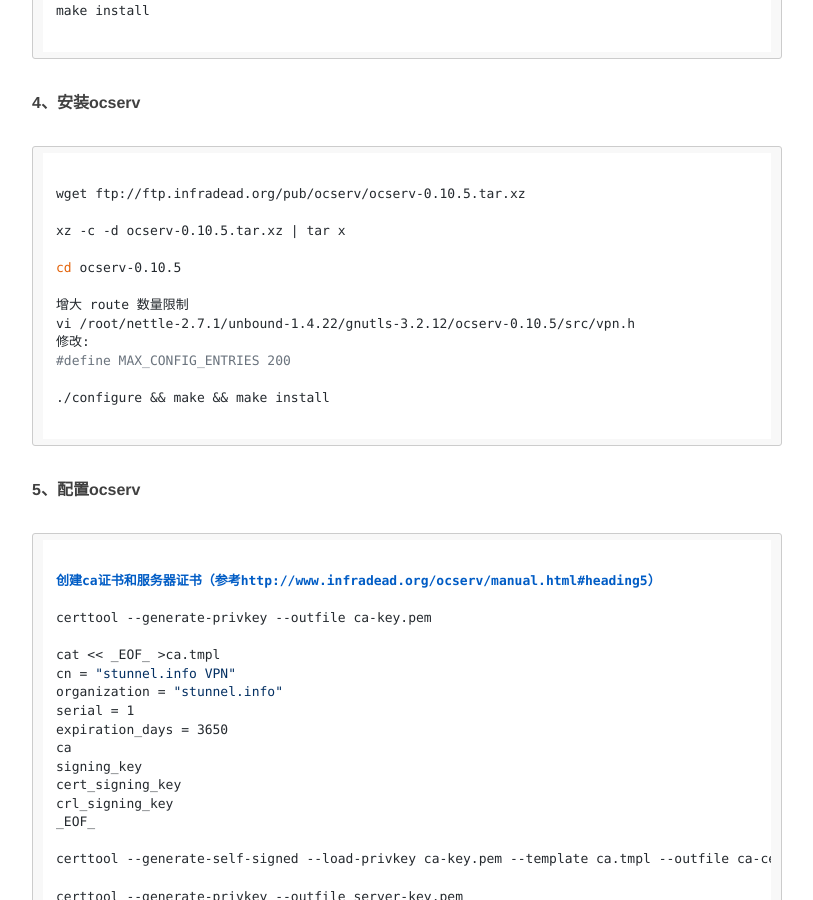
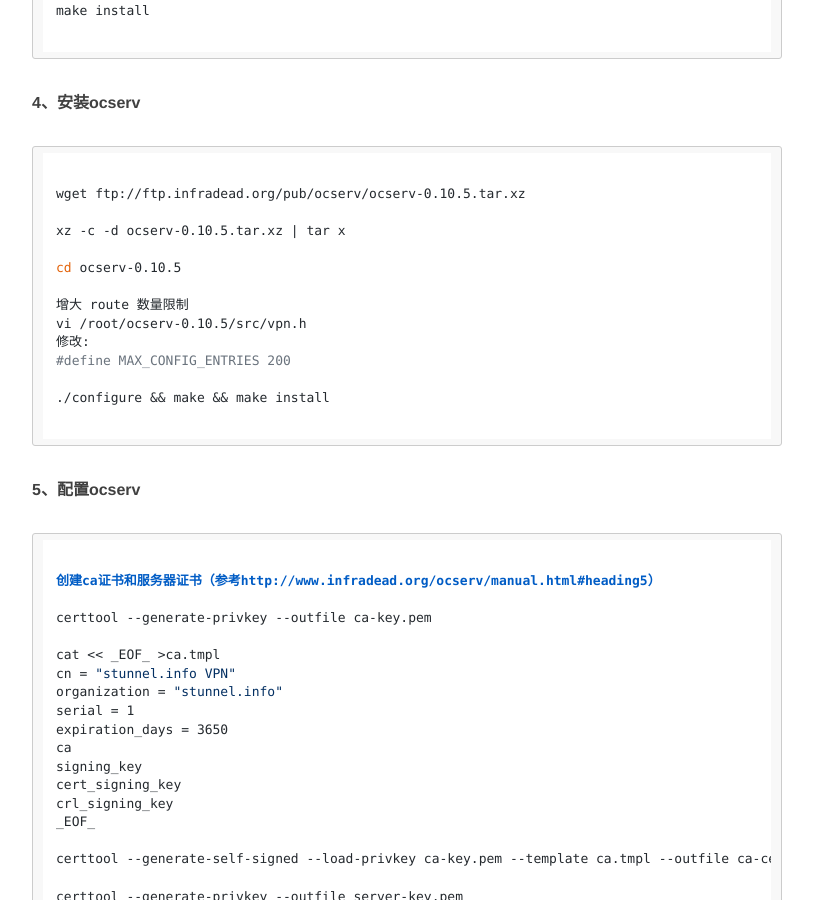
Before and after one commit to EwanZhang/EwanZhang, a Jekyll site: the page built from _posts/2015-07-04-centos6配置anyconnect.md, in a window 1280 px wide and 900 px high, scrolled down 1929 px. Shown: the whole window, without its empty margins (233-1046 px from the left). Built offline with Jekyll 4.4.1, drawn with Linux system fonts in a browser that asks for light colours; nearby versions of some CDN libraries; comment, search, counter and statistics services are not loaded.

Commit message:
Update 2015-07-04-centos6配置anyconnect.md

```diff
--- a/_posts/2015-07-04-centos6配置anyconnect.md
+++ b/_posts/2015-07-04-centos6配置anyconnect.md
@@ -98,7 +98,7 @@ xz -c -d ocserv-0.10.5.tar.xz | tar x
 cd ocserv-0.10.5
 
 增大 route 数量限制
-vi /root/nettle-2.7.1/unbound-1.4.22/gnutls-3.2.12/ocserv-0.10.5/src/vpn.h
+vi /root/ocserv-0.10.5/src/vpn.h
 修改:
 #define MAX_CONFIG_ENTRIES 200
 
```
